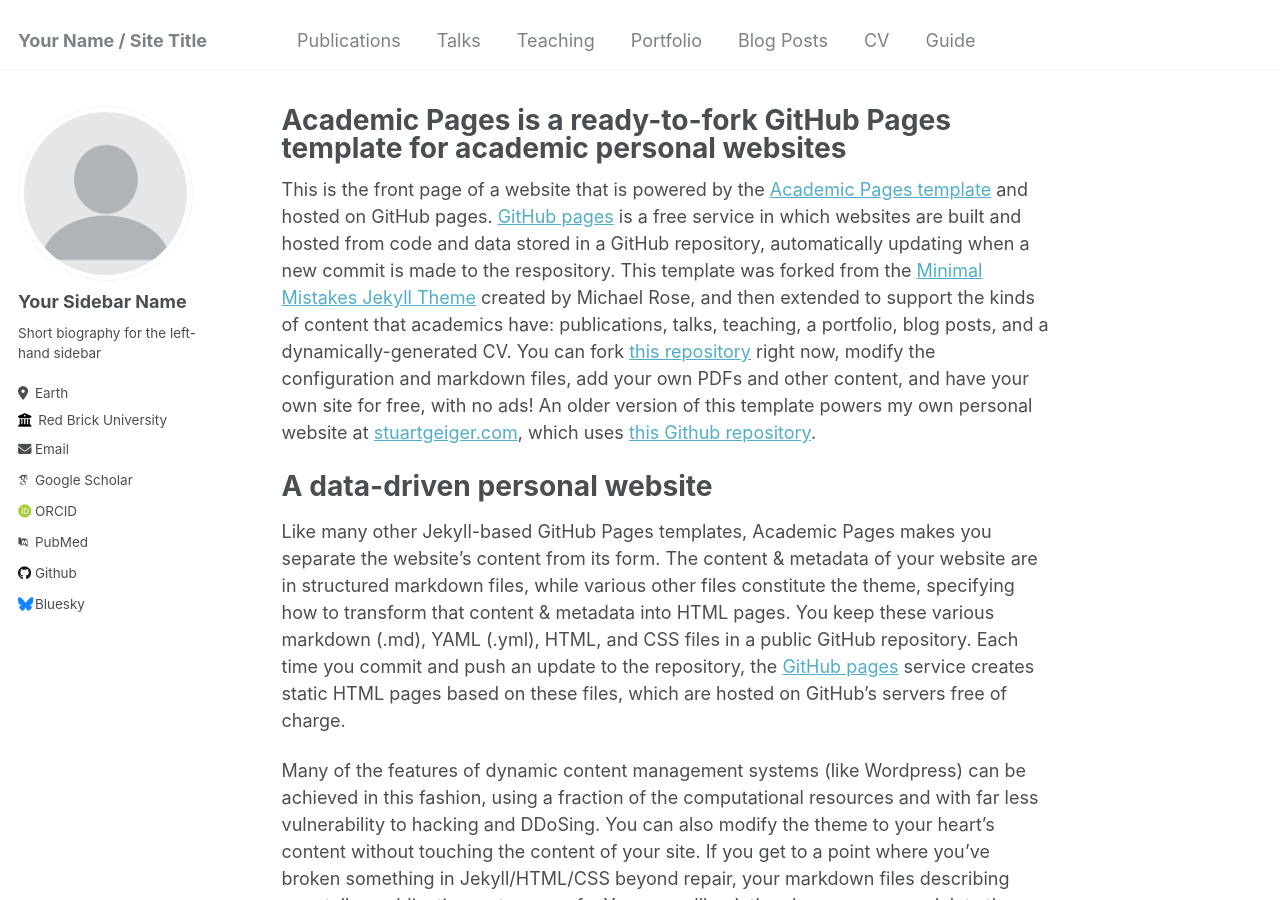
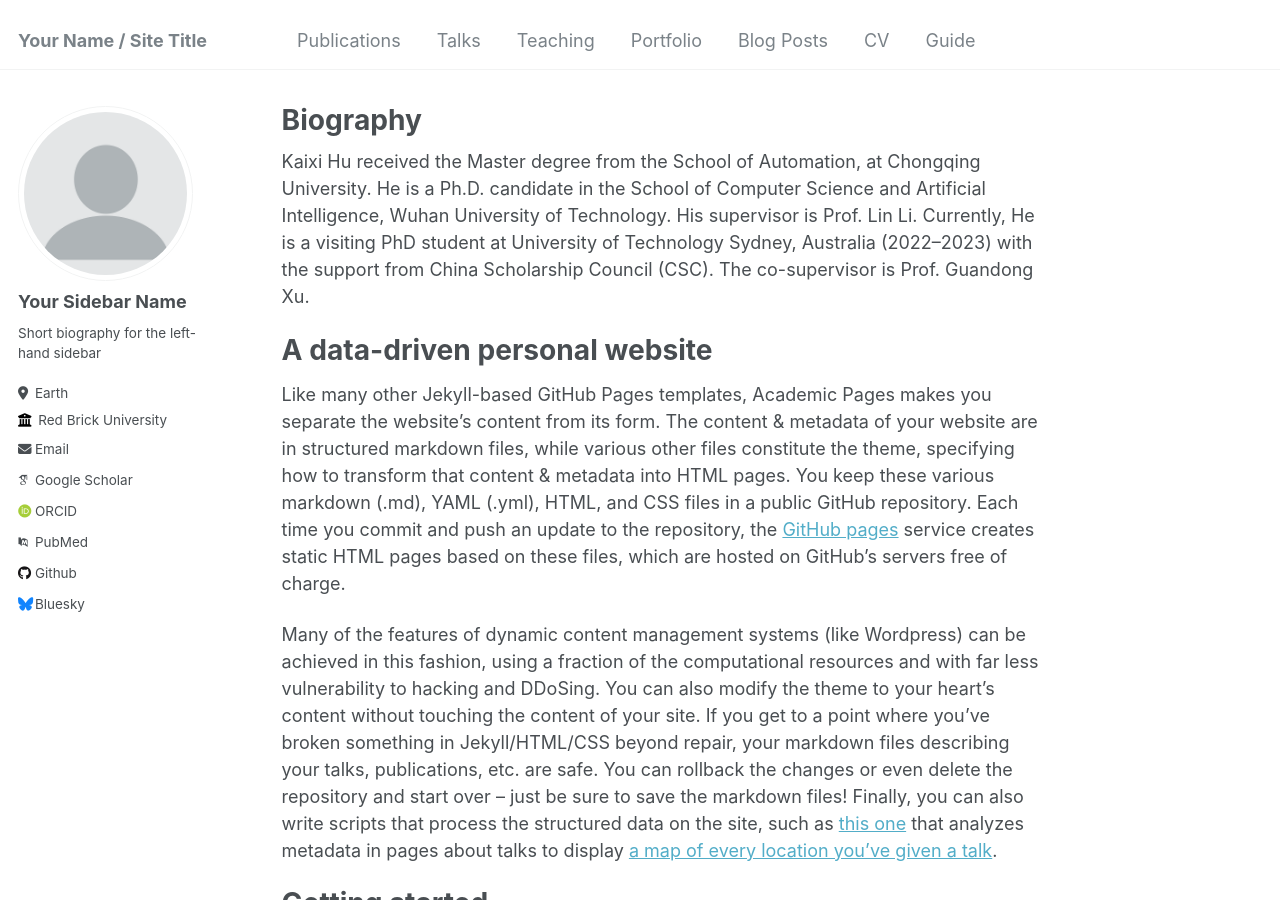
Before and after one commit to hukx-issac/hukx-issac.github.io, a Jekyll site: the page built from _pages/about.md, in a window 1280 px wide and 900 px high. Built offline with Jekyll 4.4.1, drawn with Linux system fonts in a browser that asks for light colours; some web fonts are replaced.

Commit message:
Update about.md

```diff
--- a/_pages/about.md
+++ b/_pages/about.md
@@ -1,13 +1,13 @@
 ---
 permalink: /
-title: "Academic Pages is a ready-to-fork GitHub Pages template for academic personal websites"
+title: "Biography"
 author_profile: true
 redirect_from:
   - /about/
   - /about.html
 ---
 
-This is the front page of a website that is powered by the [Academic Pages template](https://github.com/academicpages/academicpages.github.io) and hosted on GitHub pages. [GitHub pages](https://pages.github.com) is a free service in which websites are built and hosted from code and data stored in a GitHub repository, automatically updating when a new commit is made to the respository. This template was forked from the [Minimal Mistakes Jekyll Theme](https://mmistakes.github.io/minimal-mistakes/) created by Michael Rose, and then extended to support the kinds of content that academics have: publications, talks, teaching, a portfolio, blog posts, and a dynamically-generated CV. You can fork [this repository](https://github.com/academicpages/academicpages.github.io) right now, modify the configuration and markdown files, add your own PDFs and other content, and have your own site for free, with no ads! An older version of this template powers my own personal website at [stuartgeiger.com](http://stuartgeiger.com), which uses [this Github repository](https://github.com/staeiou/staeiou.github.io).
+Kaixi Hu received the Master degree from the School of Automation, at Chongqing University. He is a Ph.D. candidate in the School of Computer Science and Artificial Intelligence, Wuhan University of Technology. His supervisor is Prof. Lin Li. Currently, He is a visiting PhD student at University of Technology Sydney, Australia (2022–2023) with the support from China Scholarship Council (CSC). The co-supervisor is Prof. Guandong Xu.
 
 A data-driven personal website
 ======
```
